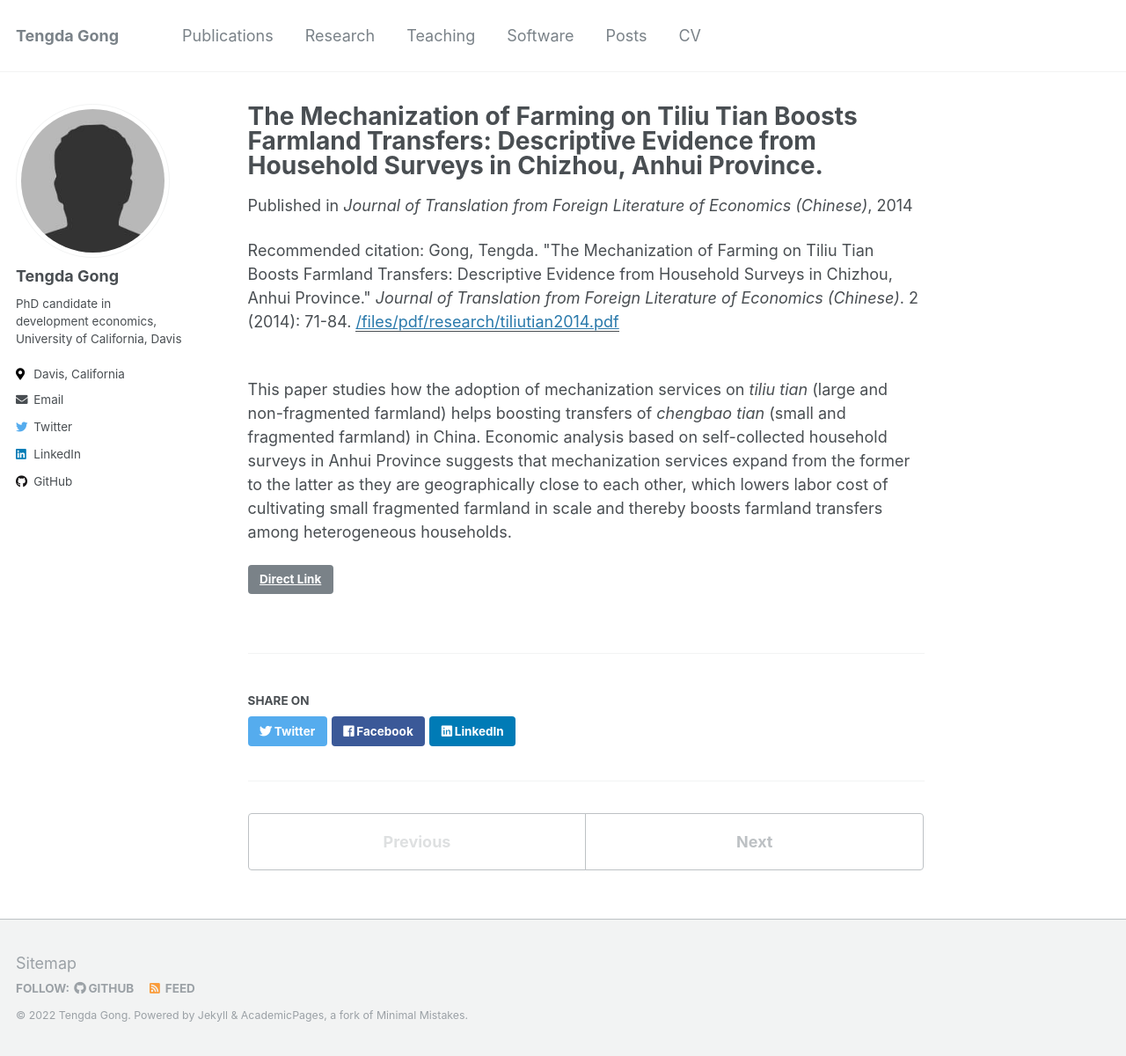
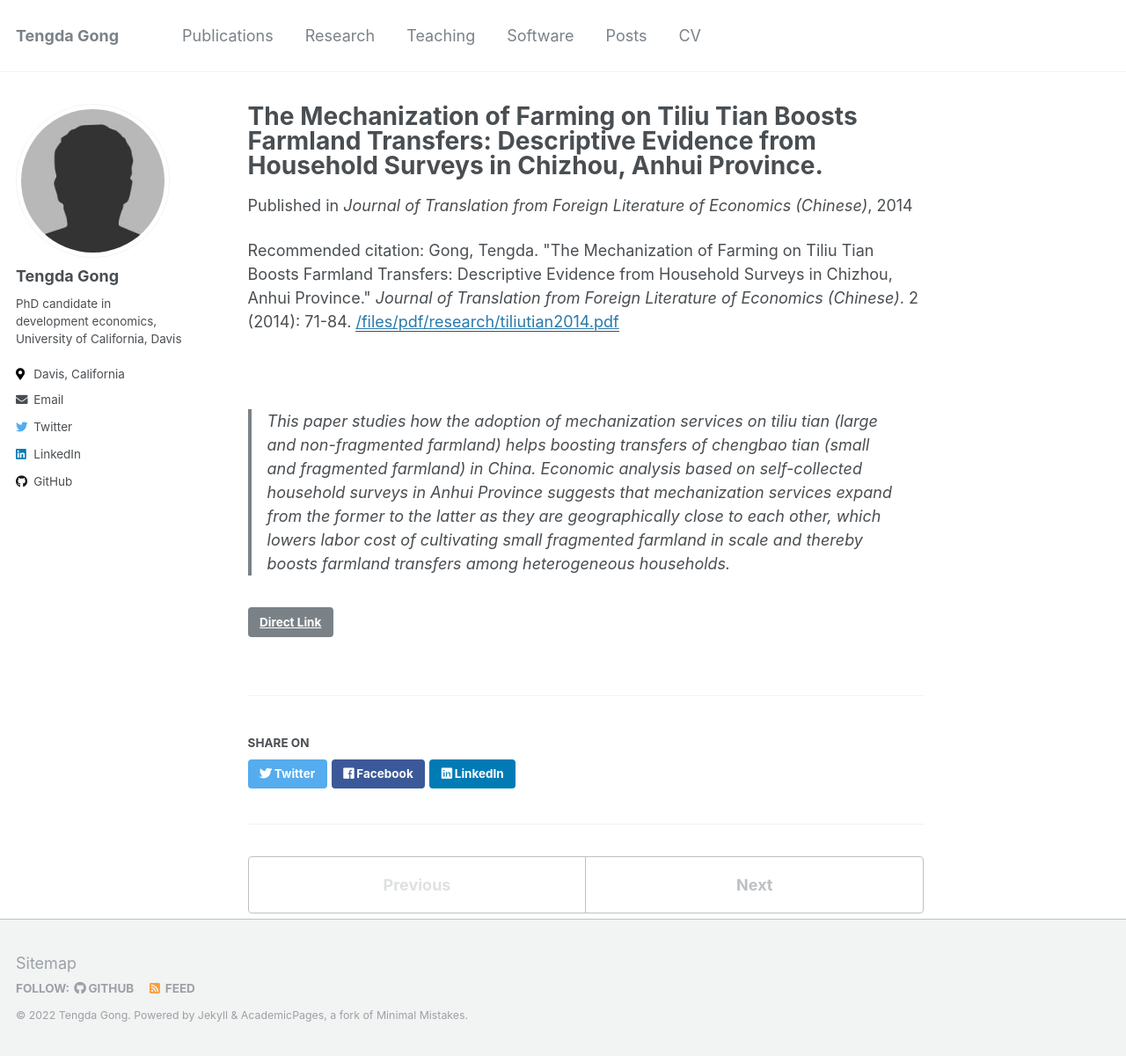
Before and after one commit to tendakung/tendakung.github.io, a Jekyll site: the page built from _publications/2014-paper1.md, in a window 1280 px wide and 1200 px high. Shown: the whole window at 88% size. Built offline with Jekyll 4.4.1, drawn with Linux system fonts in a browser that asks for light colours.

Commit message:
add abstract

```diff
--- a/_publications/2014-paper1.md
+++ b/_publications/2014-paper1.md
@@ -9,5 +9,5 @@ link: 'http://www.cqvip.com/qk/91566x/201402/1003253816.html'
 citation: 'Gong, Tengda. &quot;The Mechanization of Farming on Tiliu Tian Boosts Farmland Transfers: Descriptive Evidence from Household Surveys in Chizhou, Anhui Province.&quot; <i>Journal of Translation from Foreign Literature of Economics (Chinese)</i>. 2 (2014): 71-84.'
 ---
 <br>
-This paper studies how the adoption of mechanization services on <i>tiliu tian</i> (large and non-fragmented farmland) helps boosting transfers of <i>chengbao tian</i> (small and fragmented farmland) in China. Economic analysis based on self-collected household surveys in Anhui Province suggests that mechanization services expand from the former to the latter as they are geographically close to each other, which lowers labor cost of cultivating small fragmented farmland in scale and thereby boosts farmland transfers among heterogeneous households.
+>This paper studies how the adoption of mechanization services on <i>tiliu tian</i> (large and non-fragmented farmland) helps boosting transfers of <i>chengbao tian</i> (small and fragmented farmland) in China. Economic analysis based on self-collected household surveys in Anhui Province suggests that mechanization services expand from the former to the latter as they are geographically close to each other, which lowers labor cost of cultivating small fragmented farmland in scale and thereby boosts farmland transfers among heterogeneous households.
 <br>
```
